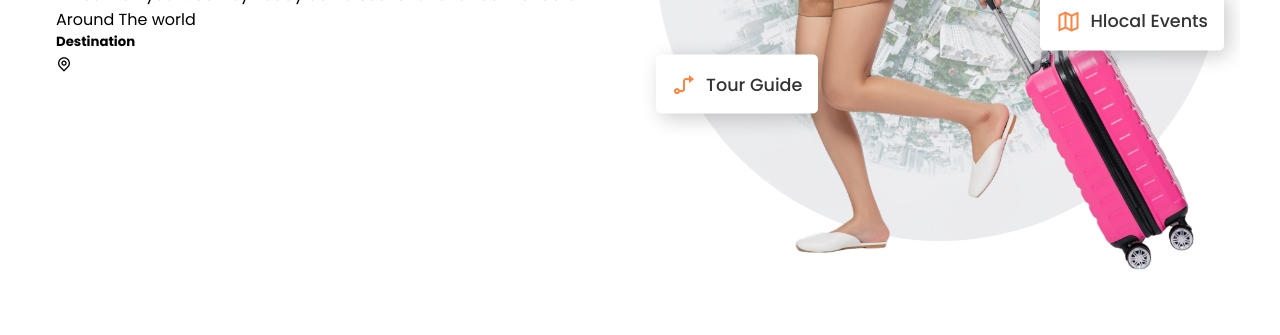
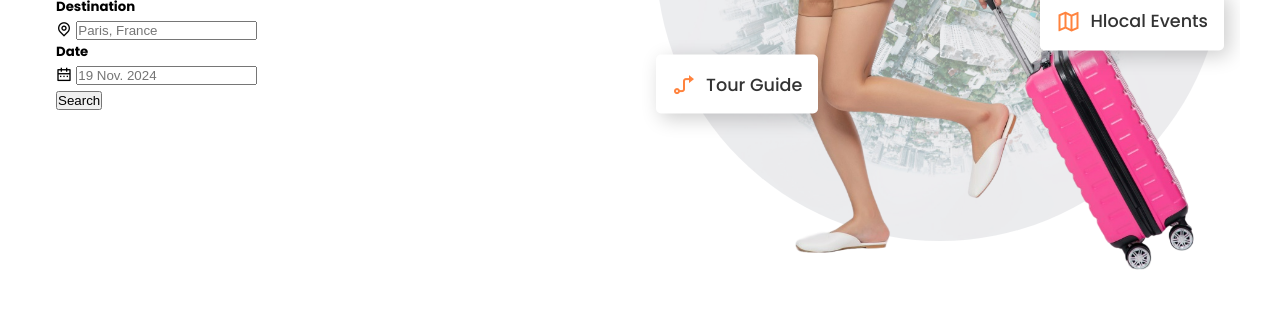
Before and after one commit to Retro-Markz/Landing_One, a plain HTML site: page index.html in a window 1280 px wide. Shown: the part 465-800 px from the top of the page. Drawn offline with nearby package versions, Linux system fonts and the light colour scheme.

Commit message:
update index.htm

```diff
--- a/index.html
+++ b/index.html
@@ -66,8 +66,17 @@
               <h5>Destination</h5>
               <div>
                 <span><i class="ri-map-pin-line"></i></span>
+                <input type="text" placeholder="Paris, France" />
               </div>
             </div>
+            <div class="inputGroup">
+              <h5>Date</h5>
+              <div>
+                <span><i class="ri-calendar-2-line"></i></span>
+                <input type="text" placeholder="19 Nov. 2024" />
+              </div>
+            </div>
+            <button type="submit">Search</button>
           </div>
         </form>
       </div>
```
